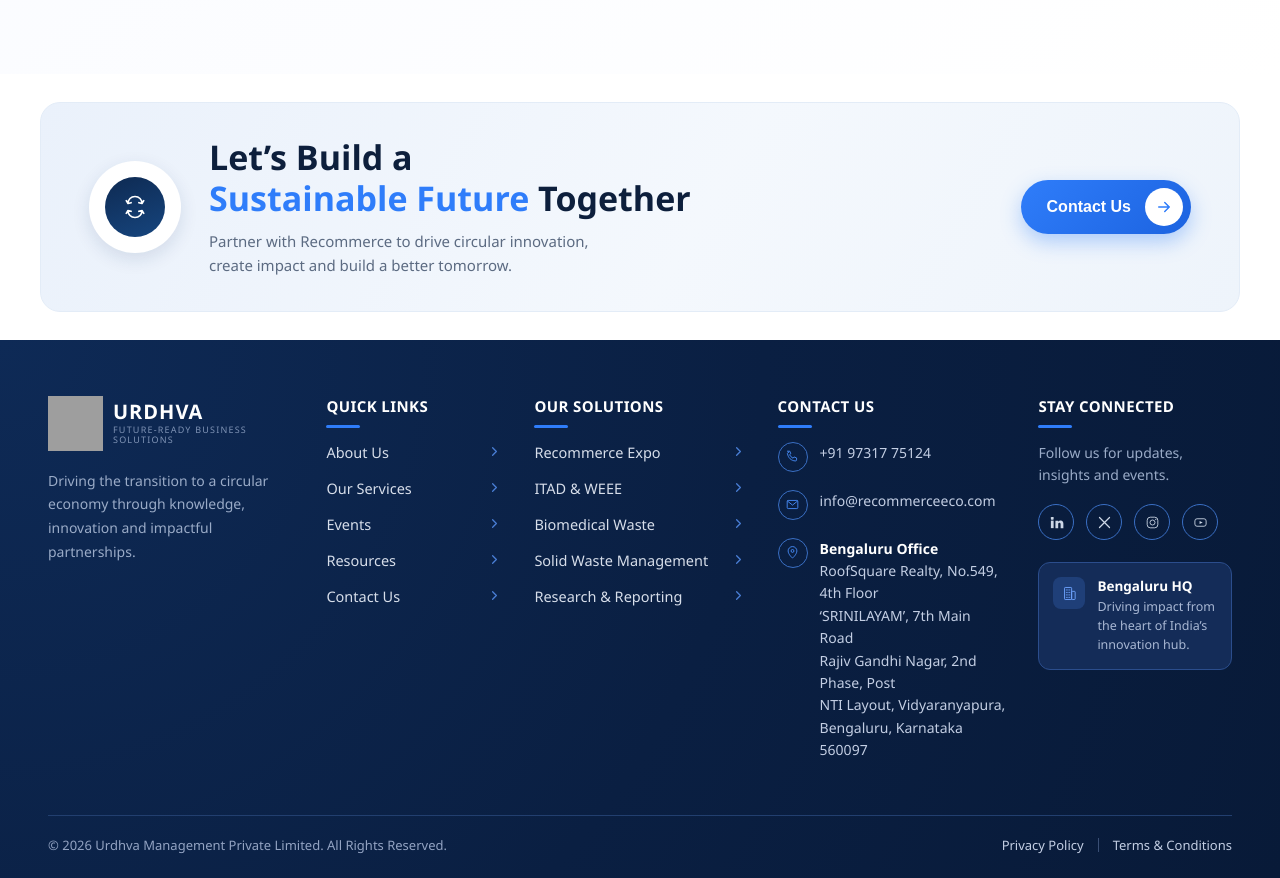
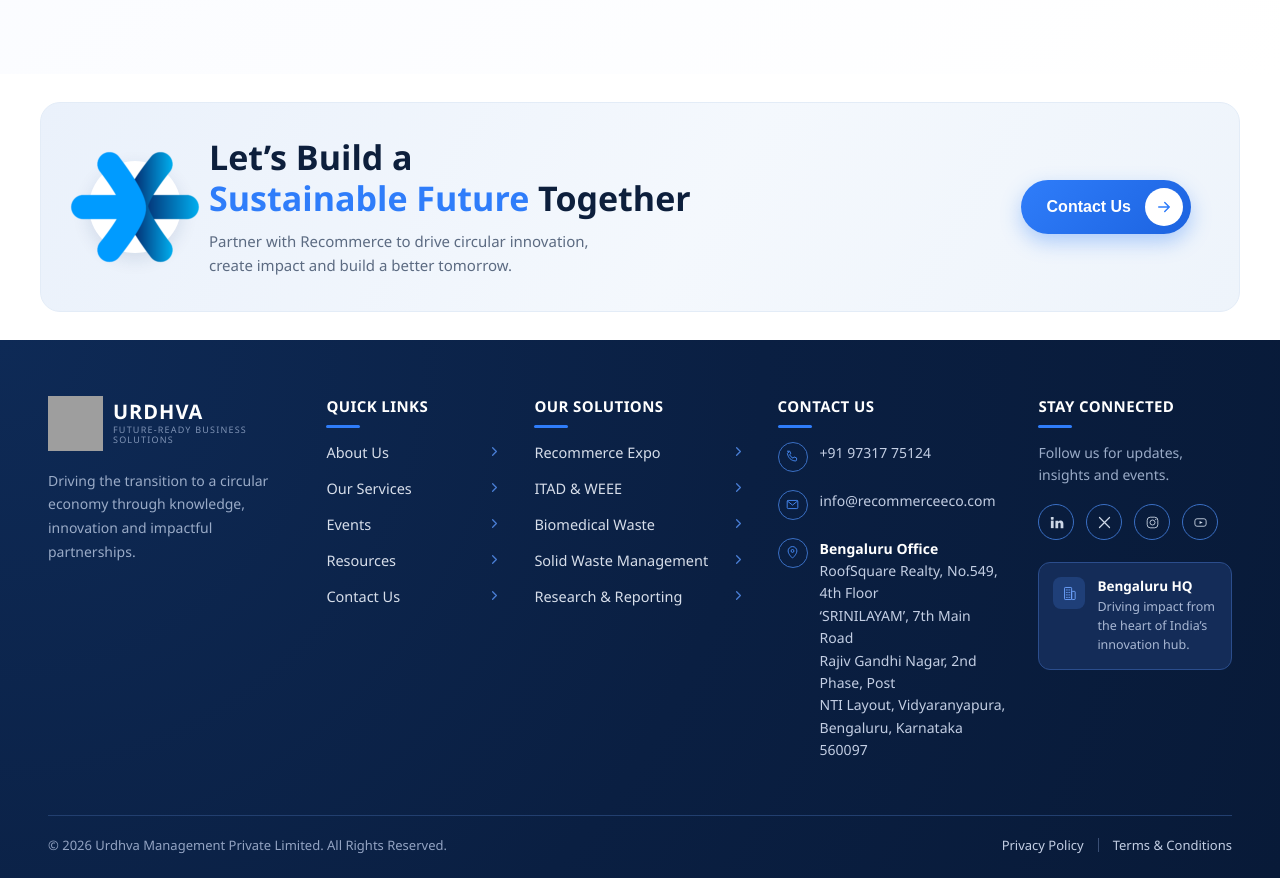
Before and after one commit to bhoomika6214/Recommerce-website, a React (Vite) app: page / in a window 1280 px wide. Shown: the part 6020-6898 px from the top of the page. Built offline with nearby package versions, Linux system fonts and the light colour scheme; grey boxes are pictures that could not be loaded.

Commit message:
icon updated

```diff
--- a/src/components/Footer.jsx
+++ b/src/components/Footer.jsx
@@ -1,5 +1,6 @@
 import React from "react";
 import "./Footer.css";
+import recommerceLogo from "../assets/Logo.png";
 
 /* ---------- inline icons (no external deps) ---------- */
 
@@ -141,7 +142,7 @@ const Footer = () => {
         <div className="uf-cta">
           <div className="uf-cta-left">
             <div className="uf-cta-icon">
-              <IconRecycleLeaf />
+              <img src={recommerceLogo} alt="Recommerce Logo" className="uf-cta-mark" />
             </div>
             <div className="uf-cta-text">
               <h2>
```
